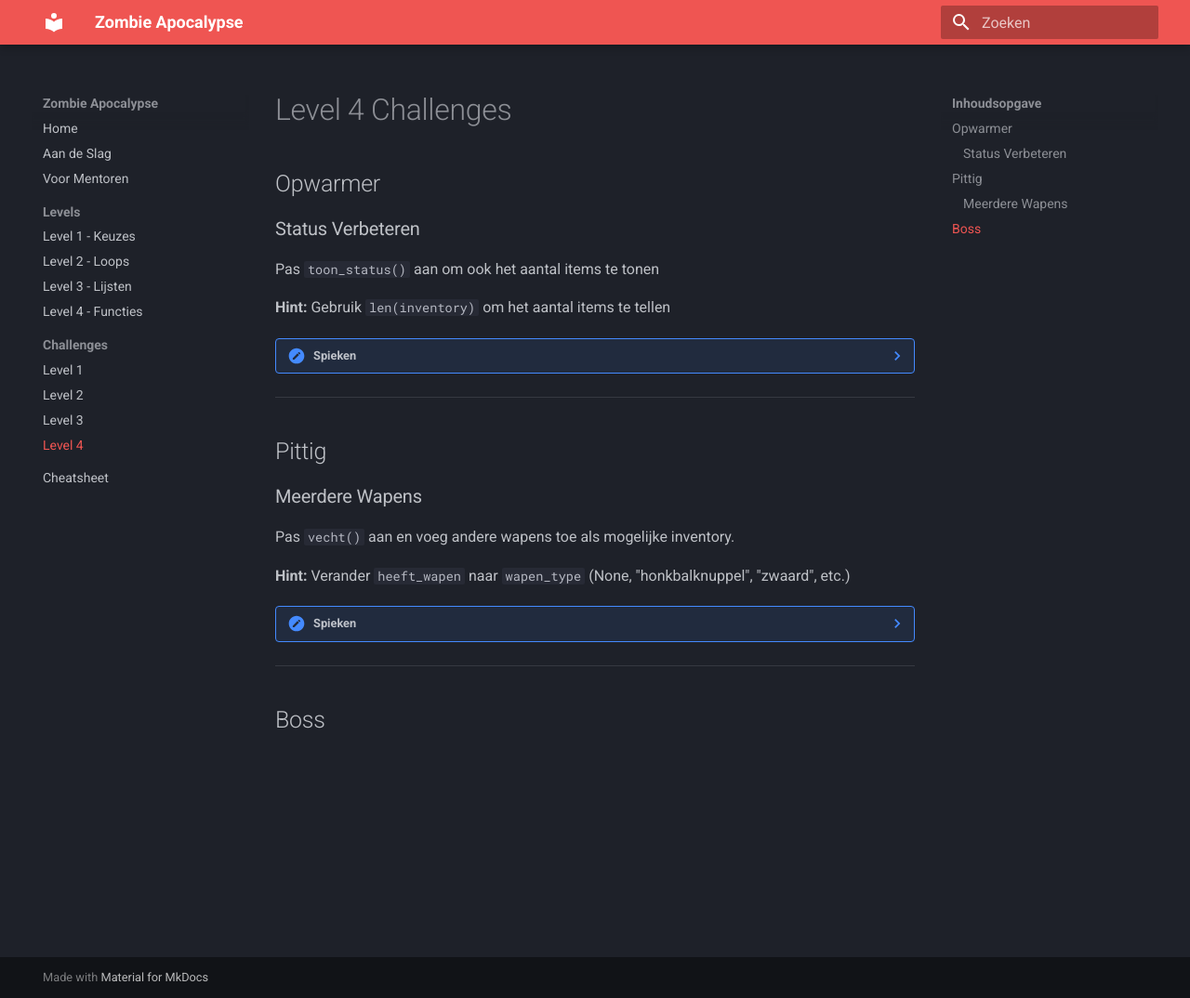
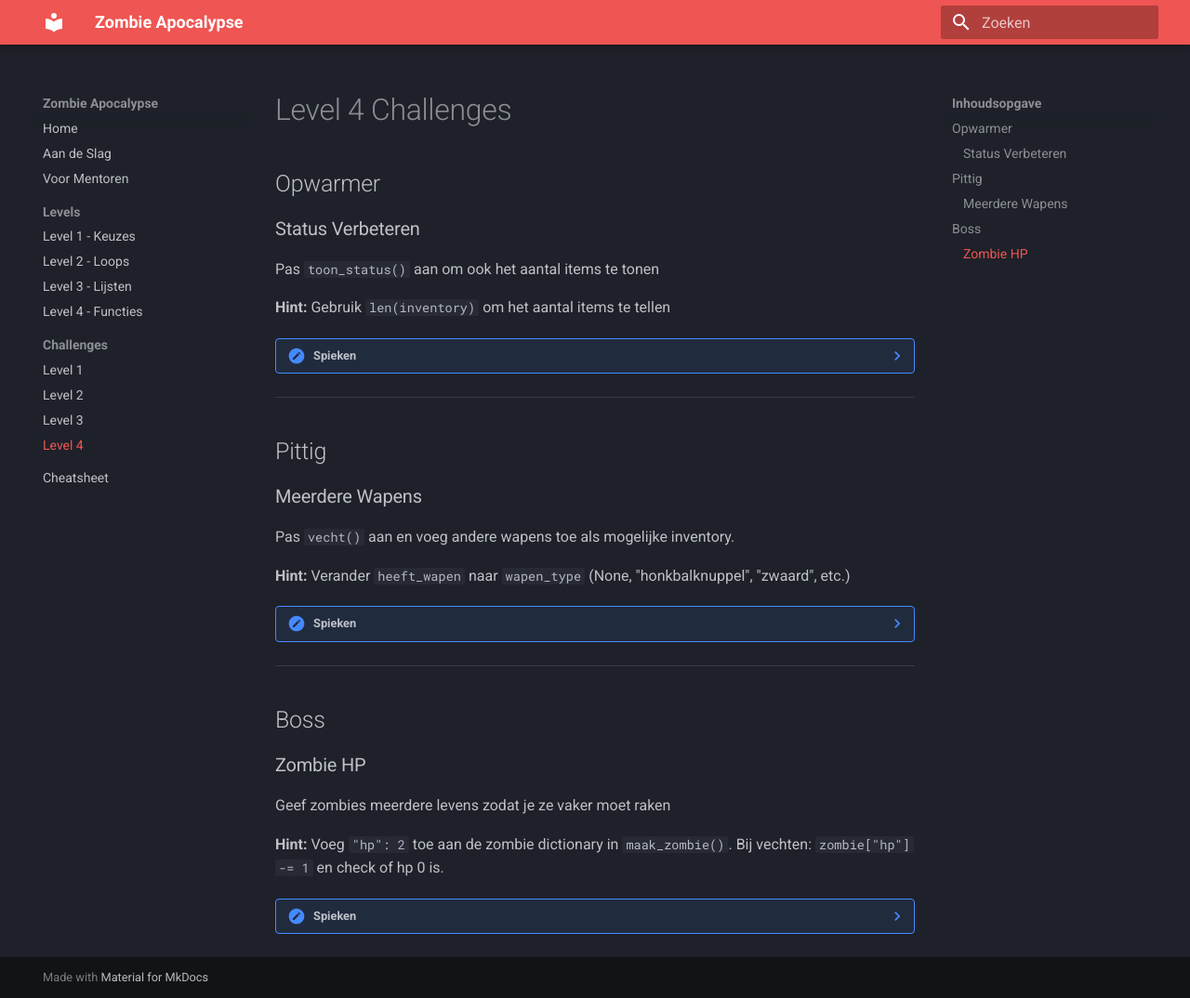
Before and after one commit to Laoujin/CoderDojo-Zombies, an MkDocs documentation site: the page built from docs/challenges/level-4.md, in a window 1280 px wide and 1074 px high. Shown: the whole window at 93% size. Built offline with MkDocs 1.6.1 and Material for MkDocs 9.7.7, drawn with Linux system fonts in a browser that asks for light colours.

Commit message:
Level 4: add Zombie HP as Boss challenge

````diff
--- a/docs/challenges/level-4.md
+++ b/docs/challenges/level-4.md
@@ -53,3 +53,39 @@ Pas `vecht()` aan en voeg andere wapens toe als mogelijke inventory.
 
 
 ## Boss
+
+### Zombie HP
+
+Geef zombies meerdere levens zodat je ze vaker moet raken
+
+**Hint:** Voeg `"hp": 2` toe aan de zombie dictionary in `maak_zombie()`. Bij vechten: `zombie["hp"] -= 1` en check of hp 0 is.
+
+??? note "Spieken"
+    ```python
+    def maak_zombie():
+        types = ["langzame zombie", "snelle zombie", "sterke zombie"]
+
+        zombie_type = random.choice(types)
+
+        # Sterke zombies hebben meer HP
+        if zombie_type == "sterke zombie":
+            hp = 3
+        else:
+            hp = 2
+
+        return {
+            "type": zombie_type,
+            "naam": random.choice(["Gerrit", "Jan", "Pansen"]),
+            "hp": hp
+        }
+
+    # In main(), bij vechten:
+    if vecht(zombie, heeft_wapen):
+        zombie["hp"] -= 1
+        if zombie["hp"] <= 0:
+            print(f"{zombie['naam']} is verslagen!")
+            score += 10
+        else:
+            print(f"{zombie['naam']} heeft nog {zombie['hp']} HP!")
+            # Zombie valt opnieuw aan in dezelfde ronde
+    ```
````
Also changed, not shown: levels/level-4/challenges.md (+6 -0 lines).
